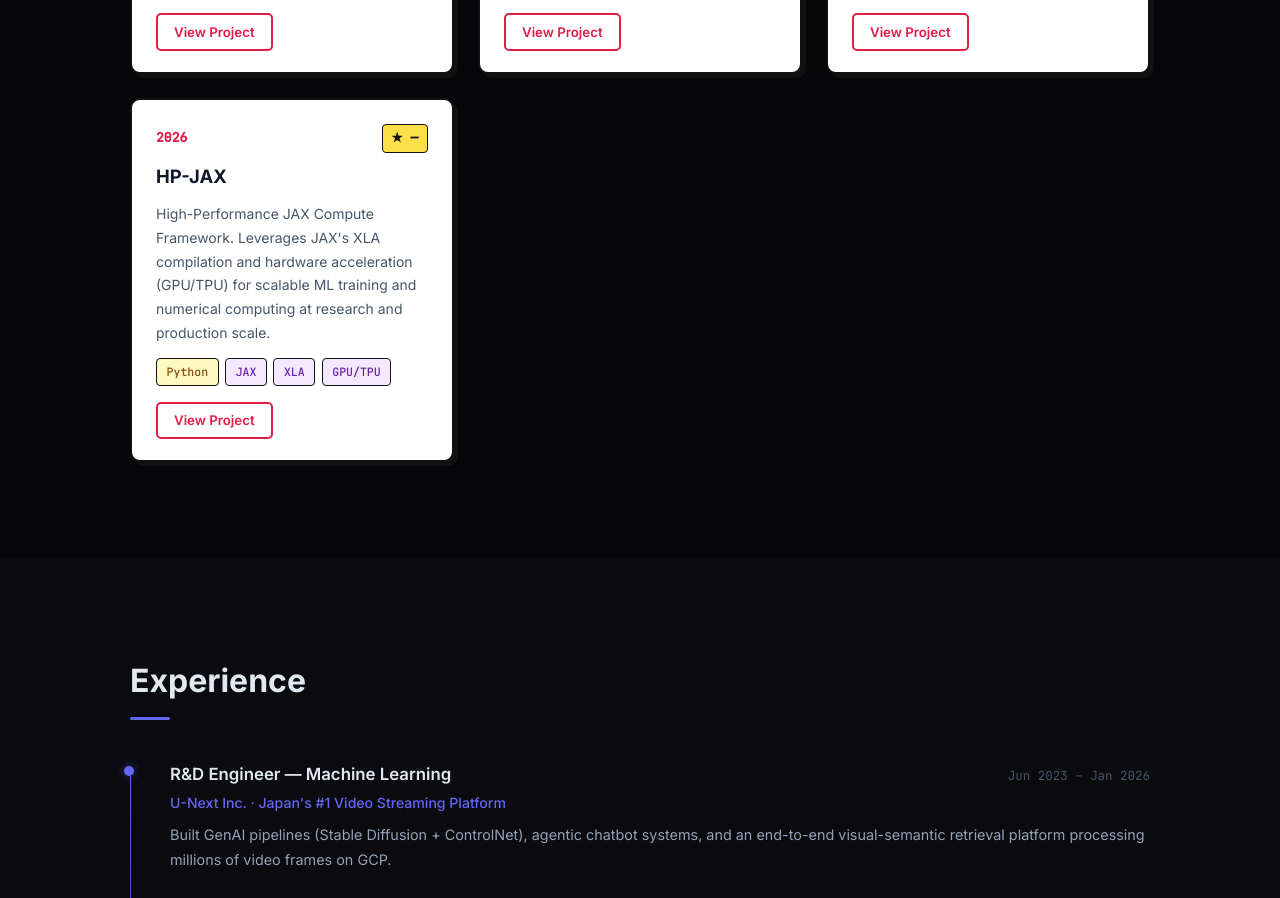
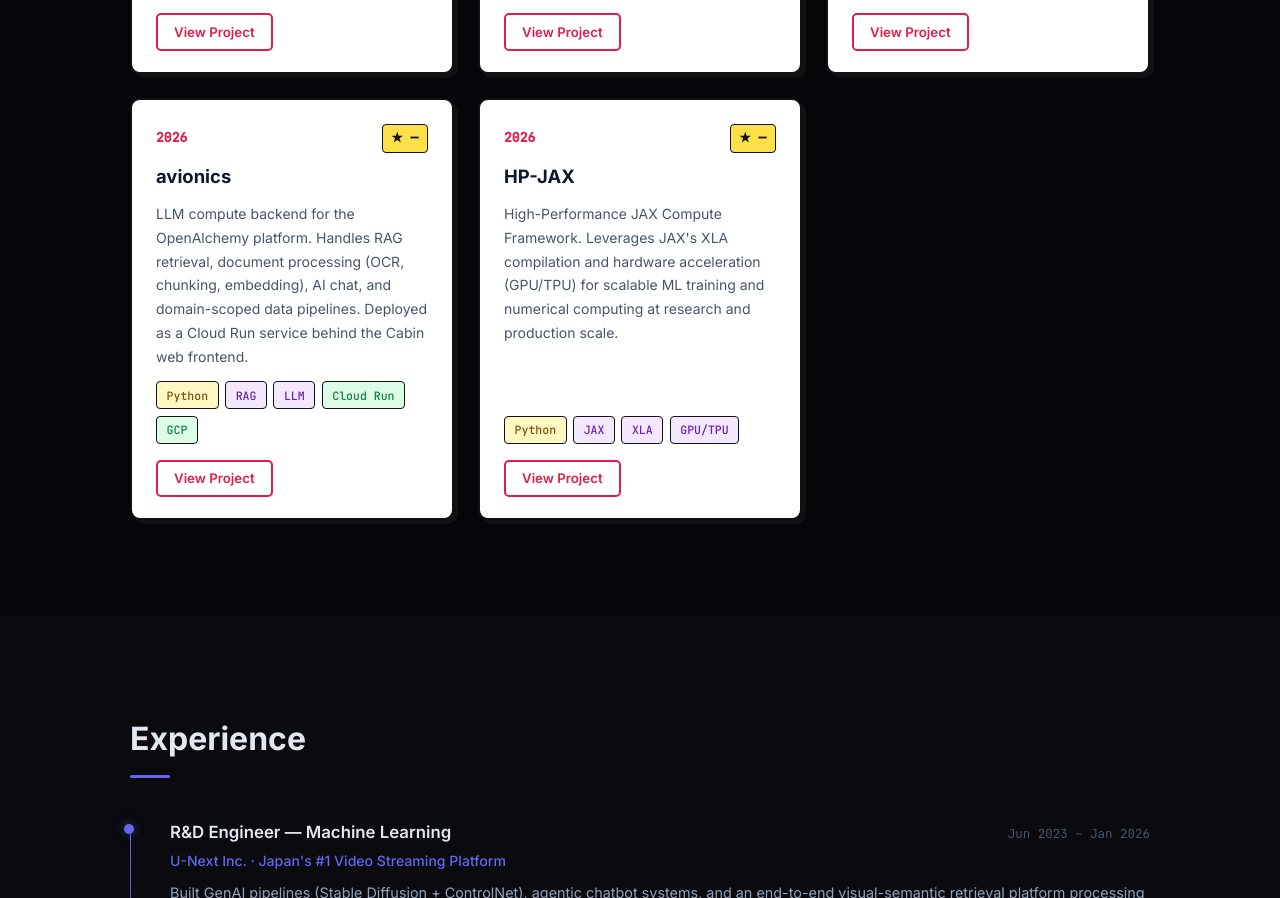
Before and after one commit to miao4ai/miao4ai.github.io, a plain HTML site: page index.html in a window 1280 px wide. Shown: the part 1898-2796 px from the top of the page. Drawn offline with Linux system fonts and the light colour scheme.

Commit message:
Add avionics project card (OpenAlchemy LLM backend)
Co-Authored-By: Claude Sonnet 4.6 <noreply@anthropic.com>

```diff
--- a/index.html
+++ b/index.html
@@ -145,6 +145,30 @@
           </div>
           <div class="pcard-actions">
             <a href="https://github.com/miao4ai/Lawmind" target="_blank" class="pcard-btn-primary">View Project</a>
+          </div>
+        </div>
+
+        <!-- Avionics -->
+        <div class="pcard">
+          <div class="pcard-top">
+            <span class="pcard-year">2026</span>
+            <span class="pcard-stars">&#9733; —</span>
+          </div>
+          <h3 class="pcard-title">avionics</h3>
+          <p class="pcard-desc">
+            LLM compute backend for the OpenAlchemy platform. Handles RAG retrieval, document
+            processing (OCR, chunking, embedding), AI chat, and domain-scoped data pipelines.
+            Deployed as a Cloud Run service behind the Cabin web frontend.
+          </p>
+          <div class="pcard-tags">
+            <span class="tag tag-py">Python</span>
+            <span class="tag tag-gen">RAG</span>
+            <span class="tag tag-gen">LLM</span>
+            <span class="tag tag-cloud">Cloud Run</span>
+            <span class="tag tag-cloud">GCP</span>
+          </div>
+          <div class="pcard-actions">
+            <a href="https://github.com/openalchemy/avionics" target="_blank" class="pcard-btn-primary">View Project</a>
           </div>
         </div>
 
```
